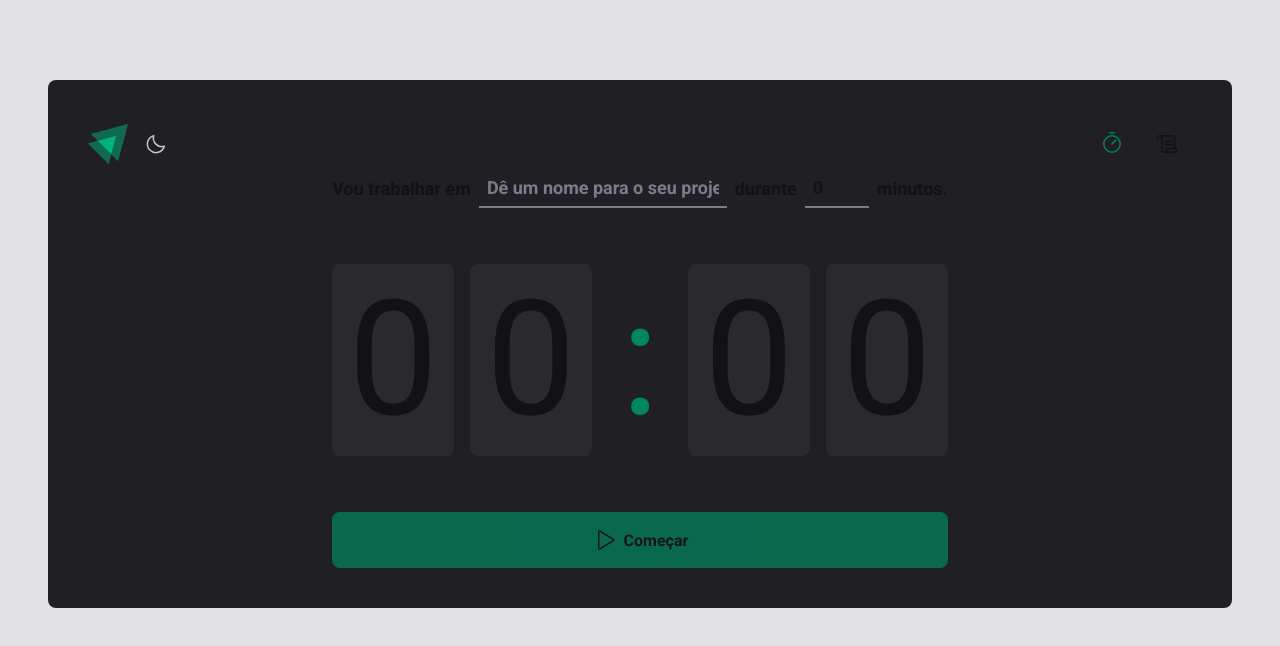
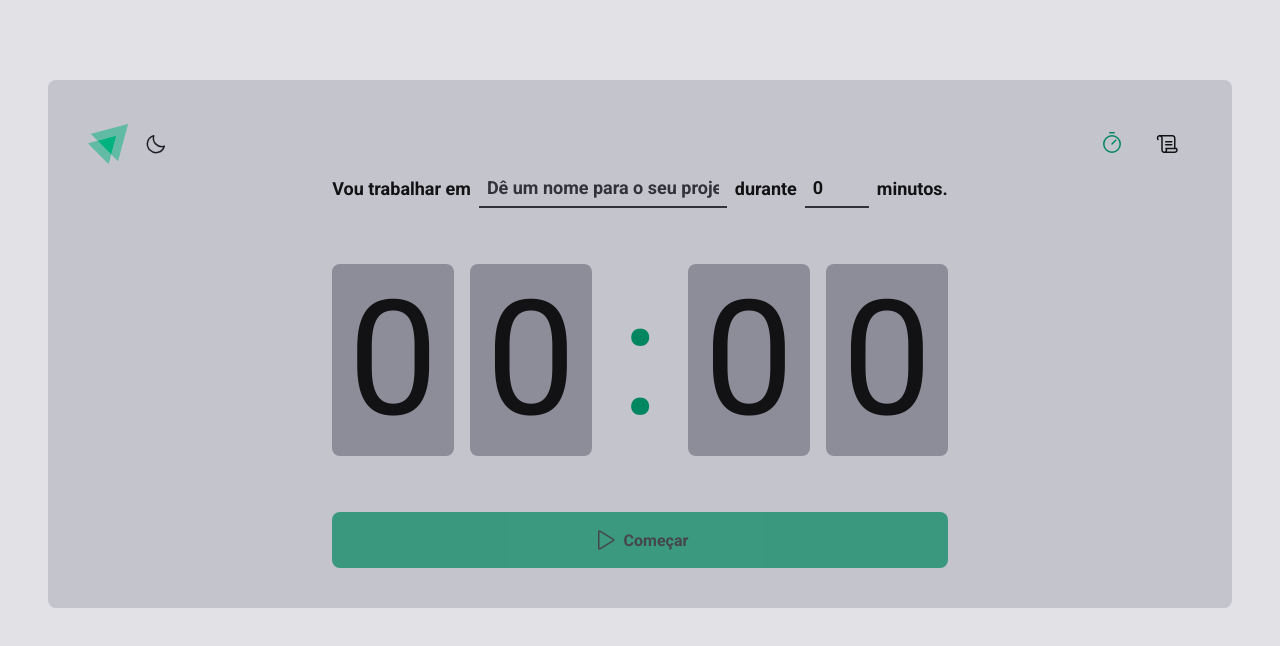
Before and after one commit to GabrielGCJ/p-02-react-js-rocketseat-timer, a React (Vite) app: page / in a window 1280 px wide. Shown: the top 646 px of the page. Built offline with nearby package versions, Linux system fonts and the light colour scheme.

Commit message:
feature/update-colors-ligth-mode

```diff
--- a/src/components/Header/Header.tsx
+++ b/src/components/Header/Header.tsx
@@ -11,7 +11,7 @@ export const Header = () => {
   return (
     <HeaderContainer>
       <div>
-        <img src={logoIgnite} alt="" onClick={editTheme}></img>
+        <img src={logoIgnite} alt=""></img>
         {statusTheme === 'darkTheme' ? (
           <Sun size={24} onClick={editTheme} />
         ) : (
--- a/src/styles/themes/ligth-theme.ts
+++ b/src/styles/themes/ligth-theme.ts
@@ -2,12 +2,12 @@ export const ligthTheme = {
   white: '#FFF',
 
   'gray-100': '#121214',
-  'gray-300': '#C4C4CC',
-  'gray-400': '#8D8D99',
-  'gray-500': '#7C7C8A',
-  'gray-600': '#323238',
-  'gray-700': '#29292E',
-  'gray-800': '#202024',
+  'gray-300': '#202024',
+  'gray-400': '#29292E',
+  'gray-500': '#323238',
+  'gray-600': '#7C7C8A',
+  'gray-700': '#8D8D99',
+  'gray-800': '#C4C4CC',
   'gray-900': '#E1E1E6',
 
   'green-300': '#00B37E',
```
